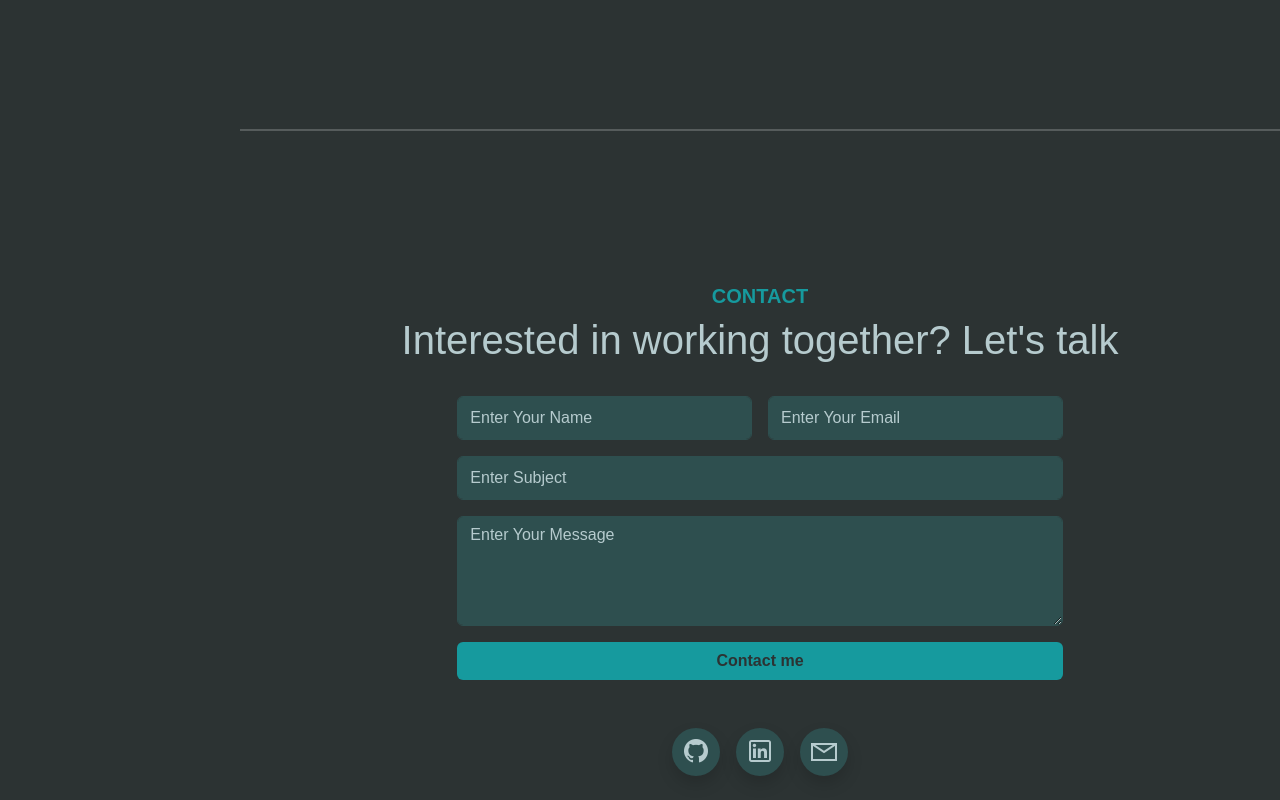
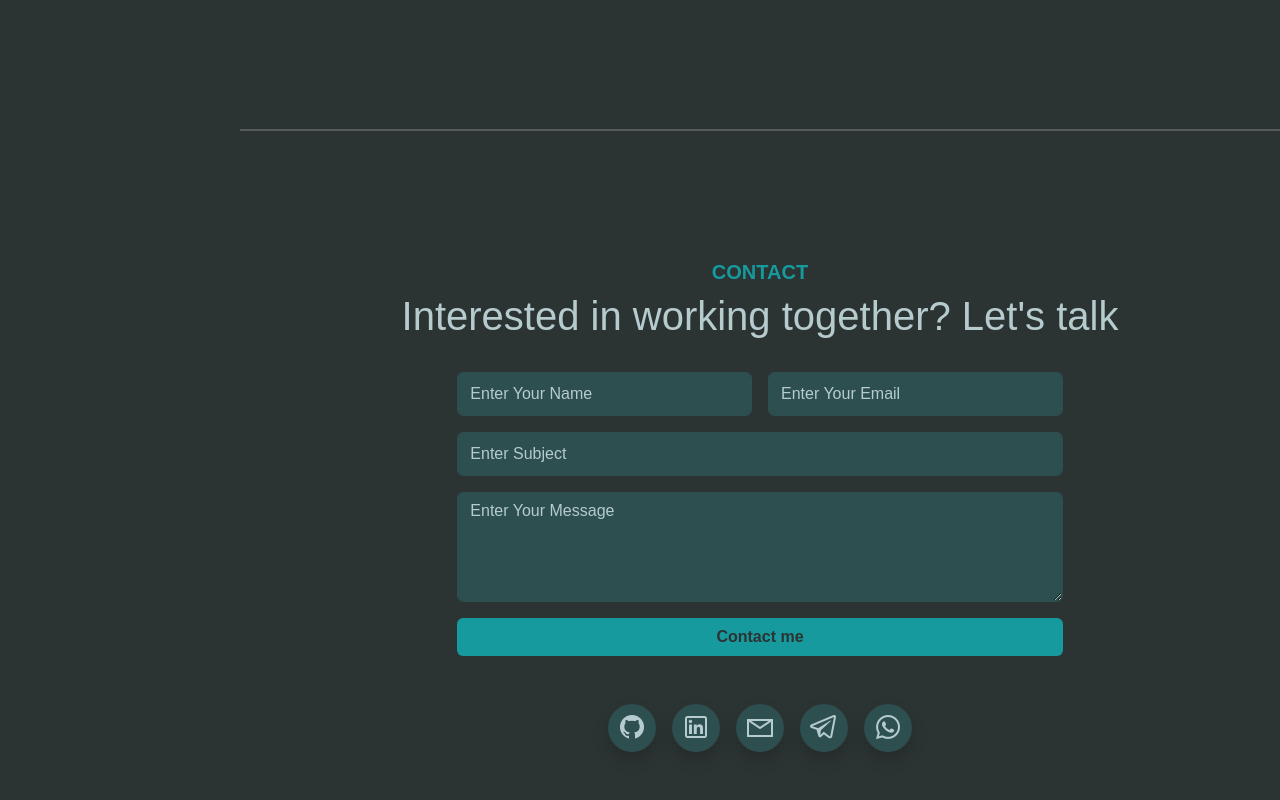
Before and after one commit to pinfinity1/ehsan_portfolio, a plain HTML site: page index.html in a window 1280 px wide. Shown: the part 3380-4180 px from the top of the page. Drawn offline with nearby package versions, Linux system fonts and the light colour scheme; a web font is replaced by a local one.

Commit message:
add favicon,telegran  and whatsapp link

```diff
--- a/index.html
+++ b/index.html
@@ -6,7 +6,7 @@
     <meta http-equiv="X-UA-Compatible" content="IE=edge">
     <meta name="viewport" content="width=device-width, initial-scale=1.0">
     <title>Pinfinity</title>
-    <link rel="viewport" href="favicon.ico" type="image/x-icon">
+    <link rel="shortcut icon" href="./assets/images/favicon.ico">
     <link href="https://cdn.jsdelivr.net/npm/bootstrap@5.3.0/dist/css/bootstrap.min.css" rel="stylesheet"
     integrity="sha384-9ndCyUaIbzAi2FUVXJi0CjmCapSmO7SnpJef0486qhLnuZ2cdeRhO02iuK6FUUVM" crossorigin="anonymous">
     <link href="https://unpkg.com/aos@2.3.1/dist/aos.css" rel="stylesheet">
@@ -226,14 +226,14 @@
         </section>
         <!-- /ABOUT ME -->
         <!-- CONTACT ME -->
-        <section id="contact" class="sections px-md-5">
+        <section id="contact" class="sections px-lg-5">
             <div class="container py-5">
                 <div class="row justify-content-center text-center">
-                    <div class="col-md-10 mb-4" data-aos="fade-up">
+                    <div class="col-lg-10 mb-4" data-aos="fade-up">
                         <h5 class="skill_header">CONTACT</h5>
                         <h1>Interested in working together? Let's talk</h1>
                     </div>
-                    <div class="col-md-8" data-aos="fade-up" data-aos-delay="400">
+                    <div class="col-lg-8" data-aos="fade-up" data-aos-delay="300">
                         <form class="row g-3">
                             <div class="col-12 col-sm-6">
                                 <input type="text" class="form-control" placeholder="Enter Your Name">
@@ -253,18 +253,29 @@
                             </div>
                         </form>
                     </div>
-                    <div class="col-8 mt-5 justify-content-between">
-                        <div class="d-flex col-auto justify-content-center">
-                            <div class="social_links mx-2 rounded-circle shadow" data-aos="zoom-out" data-aos-delay="500">
+                    <div class="col-8 my-5 ">
+                        <div class="row g-3 justify-content-center">
+                                <div class="social_links mx-2 rounded-circle shadow" data-aos="zoom-out"
+                                    data-aos-delay="500">
                                     <a href="https://github.com/pinfinity1" target="_blank"><i
                                             class="lab la-github"></i></a>
                                 </div>
-                            <div class="social_links mx-2 rounded-circle shadow" data-aos="zoom-out" data-aos-delay="600">
+                                <div class="social_links mx-2 rounded-circle shadow" data-aos="zoom-out"
+                                    data-aos-delay="550">
                                     <a href="https://www.linkedin.com/in/ehsan-bahrami-samani/" target="_blank"><i
-                                        class="lab la-linkedin"></i></i></a>
+                                            class="lab la-linkedin"></i></a>
                                 </div>
-                            <div class="social_links mx-2 rounded-circle shadow" data-aos="zoom-out" data-aos-delay="700">
-                                <a href="mailto:bahramiehsan780@gmail.com"><i class="las la-envelope"></i></i></i></a>
+                                <div class="social_links mx-2 rounded-circle shadow" data-aos="zoom-out"
+                                    data-aos-delay="600">
+                                    <a href="mailto:bahramiehsan780@gmail.com"><i class="las la-envelope"></i></a>
+                                </div>
+                                <div class="social_links mx-2 rounded-circle shadow" data-aos="zoom-out"
+                                    data-aos-delay="650">
+                                    <a href="https://t.me/pinfinity0"><i class="lab la-telegram"></i></a>
+                                </div>
+                                <div class="social_links mx-2 rounded-circle shadow" data-aos="zoom-out"
+                                    data-aos-delay="700">
+                                    <a href="https://wa.me/09397155826"><i class="lab la-whatsapp"></i></a>
                                 </div>
                         </div>
                     </div>
```
Also changed, not shown: assets/images/favicon.ico (added), 2 other files. Lines whose indentation alone changed are shown as unchanged.
